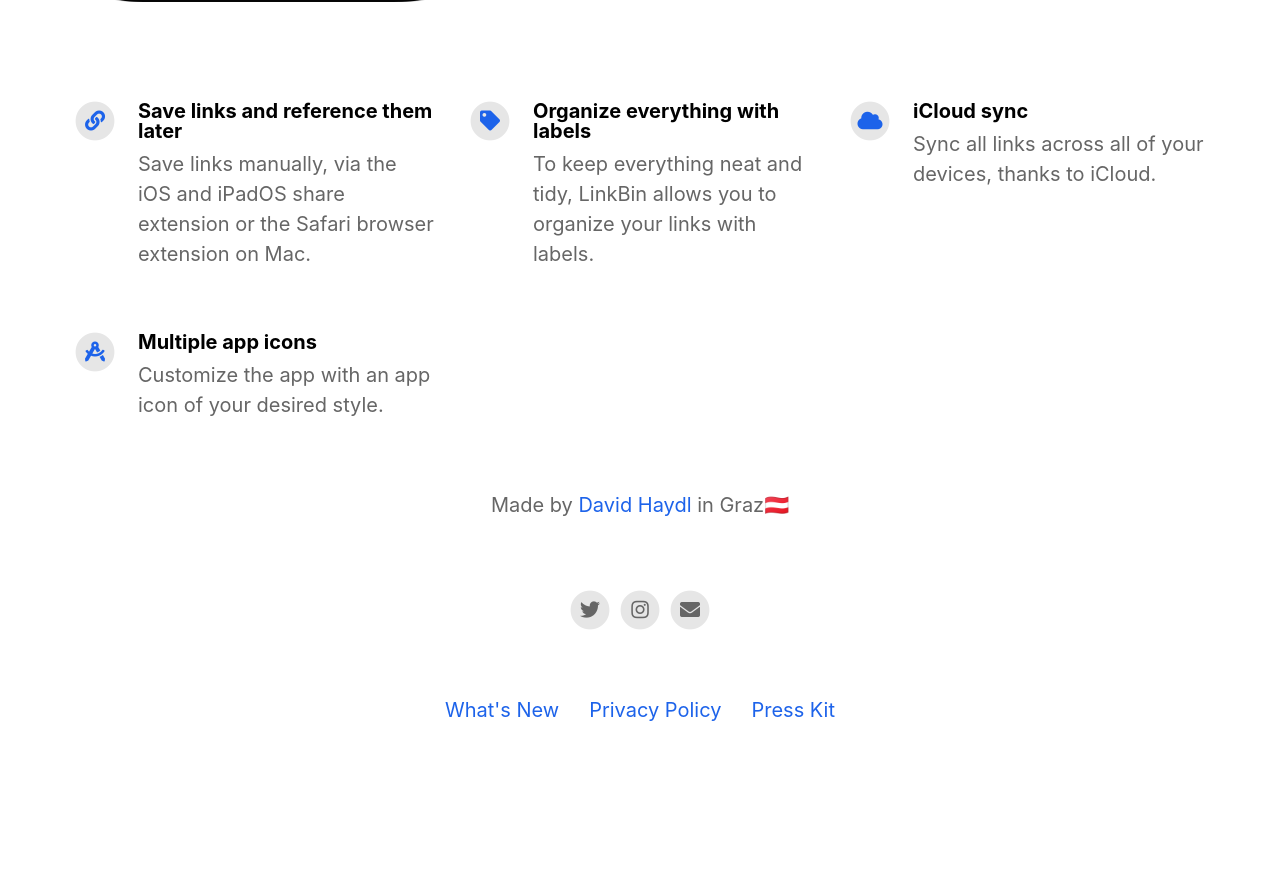
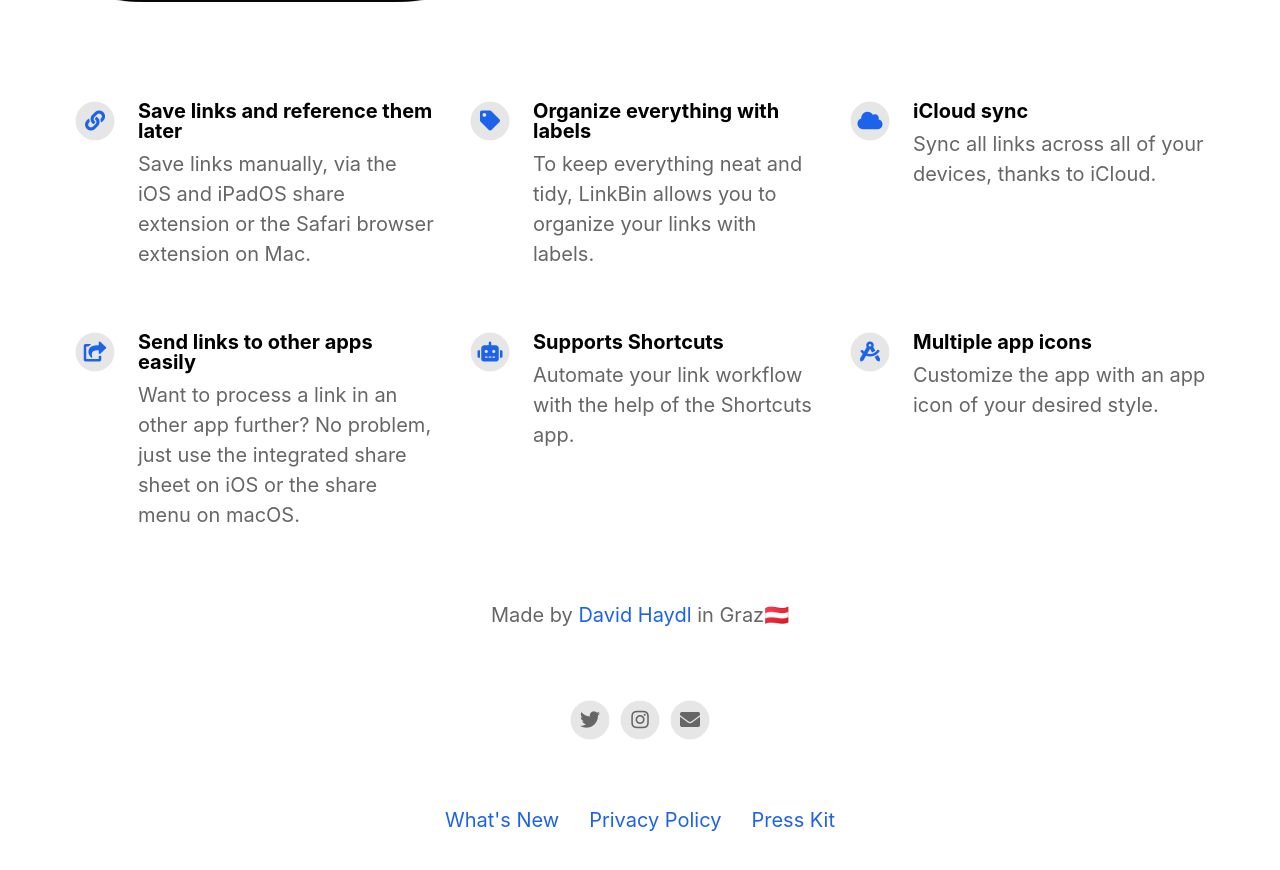
Before and after one commit to dhaydl/LinkBinWebsite, a Jekyll site: the page built from index.html, in a window 1280 px wide and 900 px high, scrolled down 983 px. Shown: the top 870 px of the window. Built offline with Jekyll 4.4.1, drawn with Linux system fonts in a browser that asks for light colours; nearby versions of some CDN libraries; before the commit the page ends 1773 px from its top, so only the background shows below that.

Commit message:
updated feature list

```diff
--- a/_config.yml
+++ b/_config.yml
@@ -43,6 +43,12 @@ features                                  :
   - title                                 : iCloud sync
     description                           : Sync all links across all of your devices, thanks to iCloud.
     fontawesome_icon_name                 : cloud
+  - title                                 : Send links to other apps easily
+    description                           : Want to process a link in an other app further? No problem, just use the integrated share sheet on iOS or the share menu on macOS.
+    fontawesome_icon_name                 : share-square
+  - title                                 : Supports Shortcuts
+    description                           : Automate your link workflow with the help of the Shortcuts app.
+    fontawesome_icon_name                 : robot
   - title                                 : Multiple app icons
     description                           : Customize the app with an app icon of your desired style.
     fontawesome_icon_name                 : drafting-compass
```
